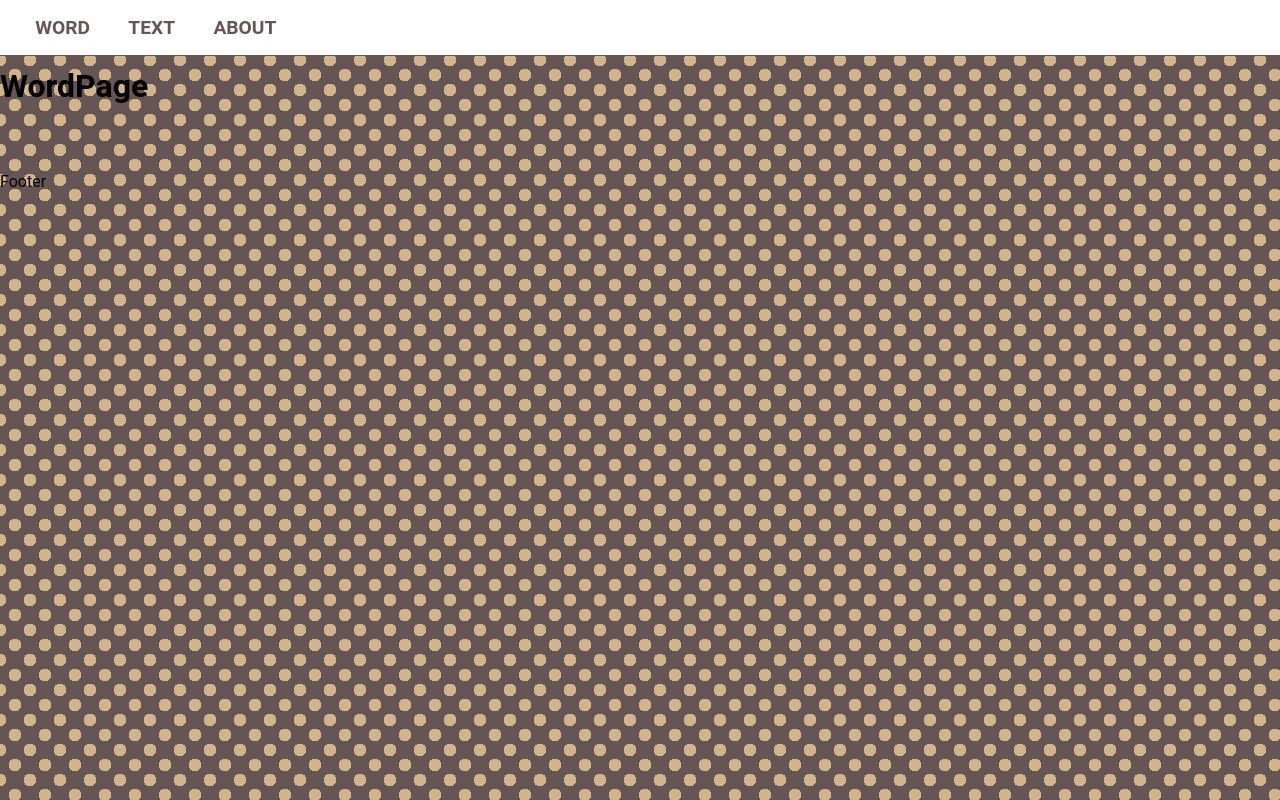
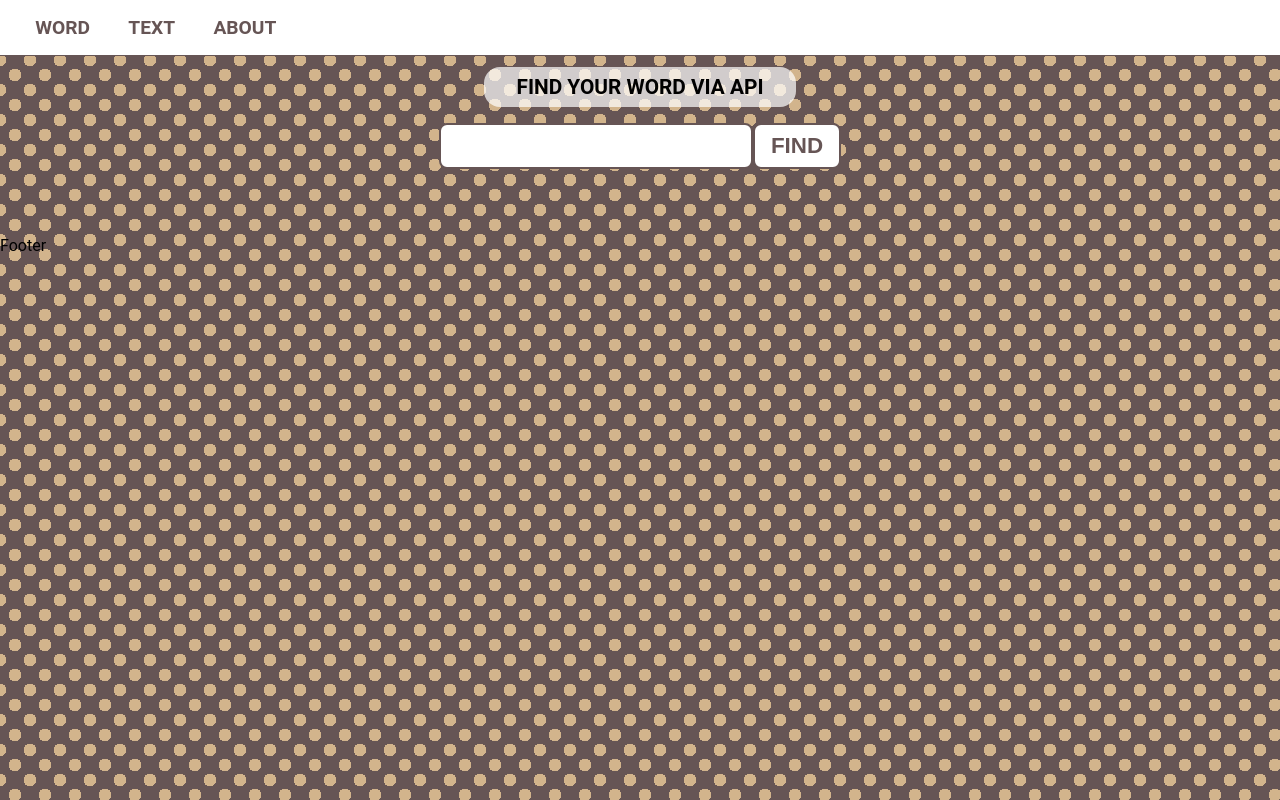
Before and after one commit to AlexanderSUS/dictionary-storage-client, a React app: page / in a window 1280 px wide. Built offline with nearby package versions, Linux system fonts and the light colour scheme.

Commit message:
feat: add word form

```diff
--- /dev/null
+++ b/src/forms/WordForm/WordForm.module.scss
@@ -0,0 +1,33 @@
+@import 'src';
+
+.form {
+  width: max-content;
+  margin: 1rem auto;
+}
+
+.input {
+  height: 2.5rem;
+  text-indent: 1rem;
+
+  color: $color-background-dark;
+  font-size: 1.4rem;
+  font-weight: bold;
+
+  border: 2px solid $color-background-dark;
+  border-radius: 0.5rem;
+
+  outline: none;
+}
+
+.submit {
+  @include button;
+  font-size: 1.4rem;
+
+  border-radius: 0.5rem;
+}
+
+@media (max-width: $size-tablet) {
+  .input {
+    width: 200px;
+  }
+}
--- /dev/null
+++ b/src/forms/WordForm/WordForm.tsx
@@ -0,0 +1,12 @@
+import React from 'react';
+
+import styles from './WordForm.module.scss';
+
+const WordForm = () => (
+  <form className={styles.form}>
+    <input className={styles.input} type="text" />
+    <input className={styles.submit} type="submit" value="find" />
+  </form>
+);
+
+export default WordForm;
--- /dev/null
+++ b/src/pages/WordPage/WordPage.module.scss
@@ -0,0 +1,24 @@
+@import 'src';
+
+.p {
+  width: max-content;
+
+  margin: 0 auto;
+  padding: 0.5rem 2rem;
+
+  color: black;
+  font-size: 1.3rem;
+  font-weight: bold;
+  text-align: center;
+  word-wrap: normal;
+  text-transform: uppercase;
+
+  border-radius: 1rem;
+  background-color: rgba(255, 255, 255, 0.7);
+}
+
+@media (max-width: $size-tablet) {
+  .p {
+    width: 200px;
+  }
+}
--- a/src/pages/WordPage/WordPage.tsx
+++ b/src/pages/WordPage/WordPage.tsx
@@ -1,9 +1,13 @@
 import Page from 'components/Page/Page';
+import WordForm from 'forms/WordForm/WordForm';
 import React from 'react';
+
+import styles from './WordPage.module.scss';
 
 const WordPage = () => (
   <Page>
-    <h1>WordPage</h1>
+    <p className={styles.p}>Find your word via API</p>
+    <WordForm />
   </Page>
 );
 
--- a/webpack.config.js
+++ b/webpack.config.js
@@ -19,6 +19,7 @@ module.exports = {
       const: path.resolve(__dirname, 'src/const'),
       pages: path.resolve(__dirname, 'src/pages'),
       components: path.resolve(__dirname, 'src/components'),
+      forms: path.resolve(__dirname, 'src/forms'),
     }
   },
   devtool: 'source-map',
```
